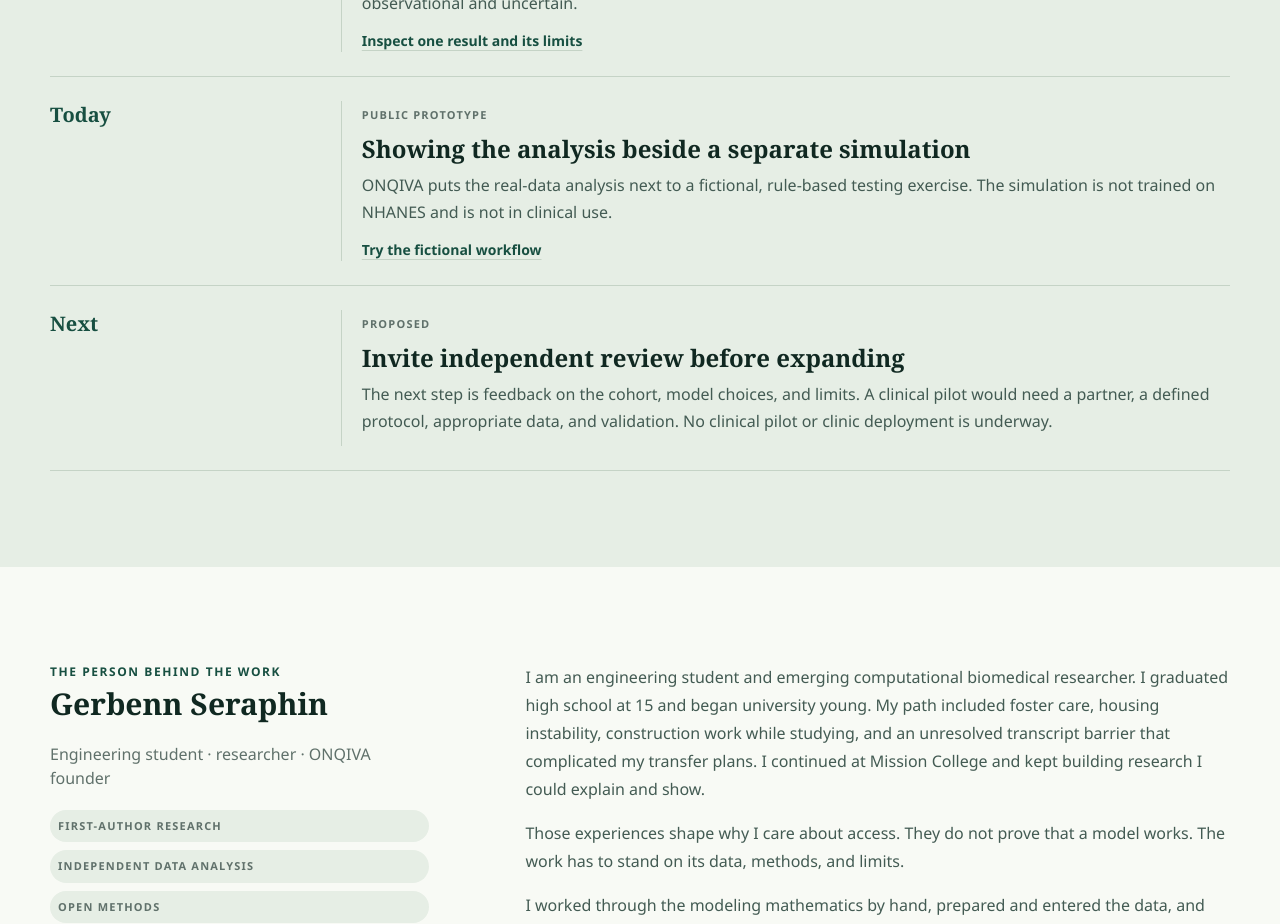
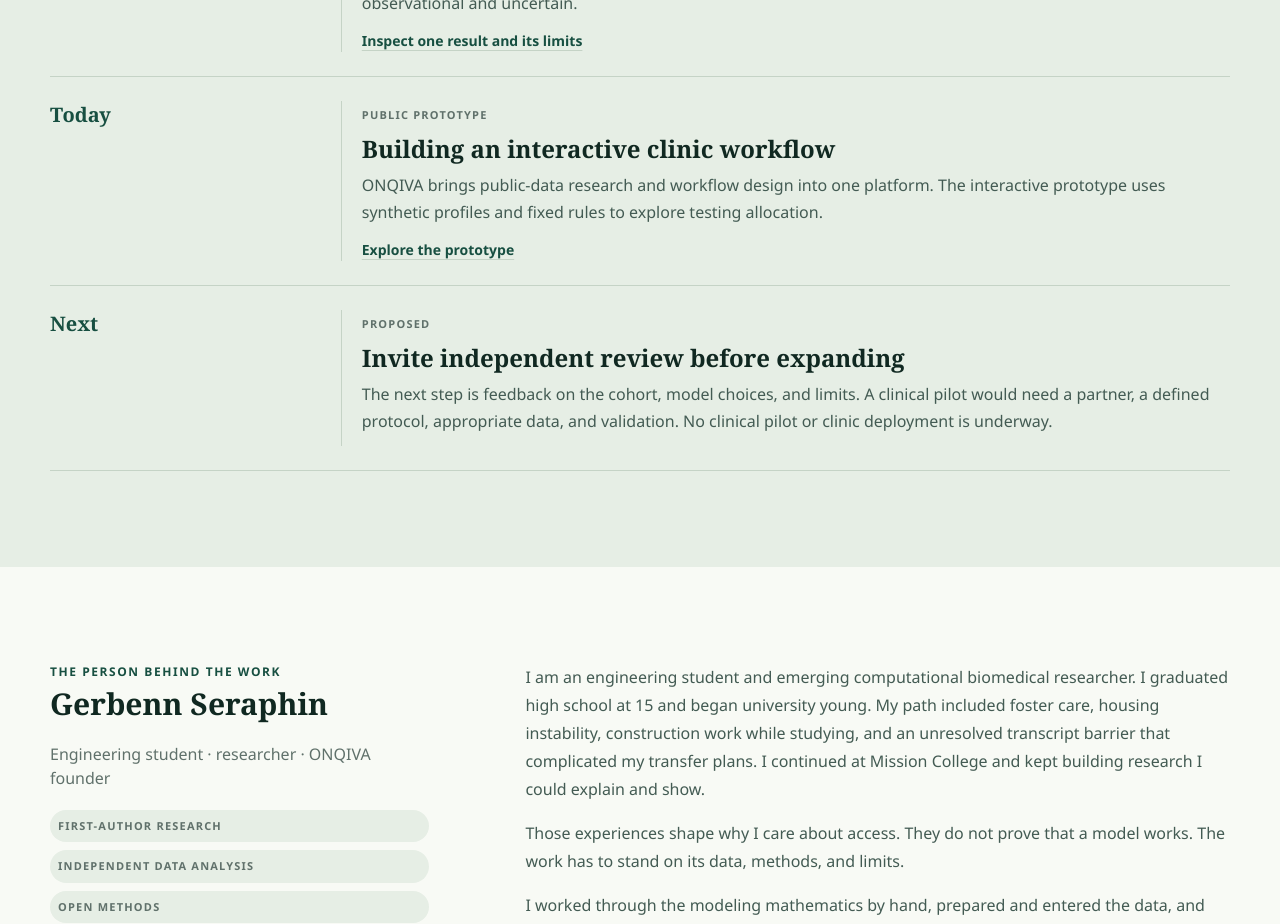
Before and after one commit to gerbenns2006-afk/jubilant-octo-chainsaw, a Next.js app: page /about in a window 1280 px wide. Shown: the part 1720-2644 px from the top of the page. Built offline with nearby package versions, Linux system fonts and the light colour scheme.

Commit message:
Clarify ONQIVA founder prototype description

```diff
--- a/app/about/page.tsx
+++ b/app/about/page.tsx
@@ -109,13 +109,13 @@ export default function AboutPage() {
                 <div className="timeline-date">Today</div>
                 <div>
                   <span>PUBLIC PROTOTYPE</span>
-                  <h3>Showing the analysis beside a separate simulation</h3>
+                  <h3>Building an interactive clinic workflow</h3>
                   <p>
-                    ONQIVA puts the real-data analysis next to a fictional,
-                    rule-based testing exercise. The simulation is not trained
-                    on NHANES and is not in clinical use.
+                    ONQIVA brings public-data research and workflow design
+                    into one platform. The interactive prototype uses synthetic
+                    profiles and fixed rules to explore testing allocation.
                   </p>
-                  <a href="/#prototype">Try the fictional workflow</a>
+                  <a href="/#prototype">Explore the prototype</a>
                 </div>
               </li>
               <li>
```
